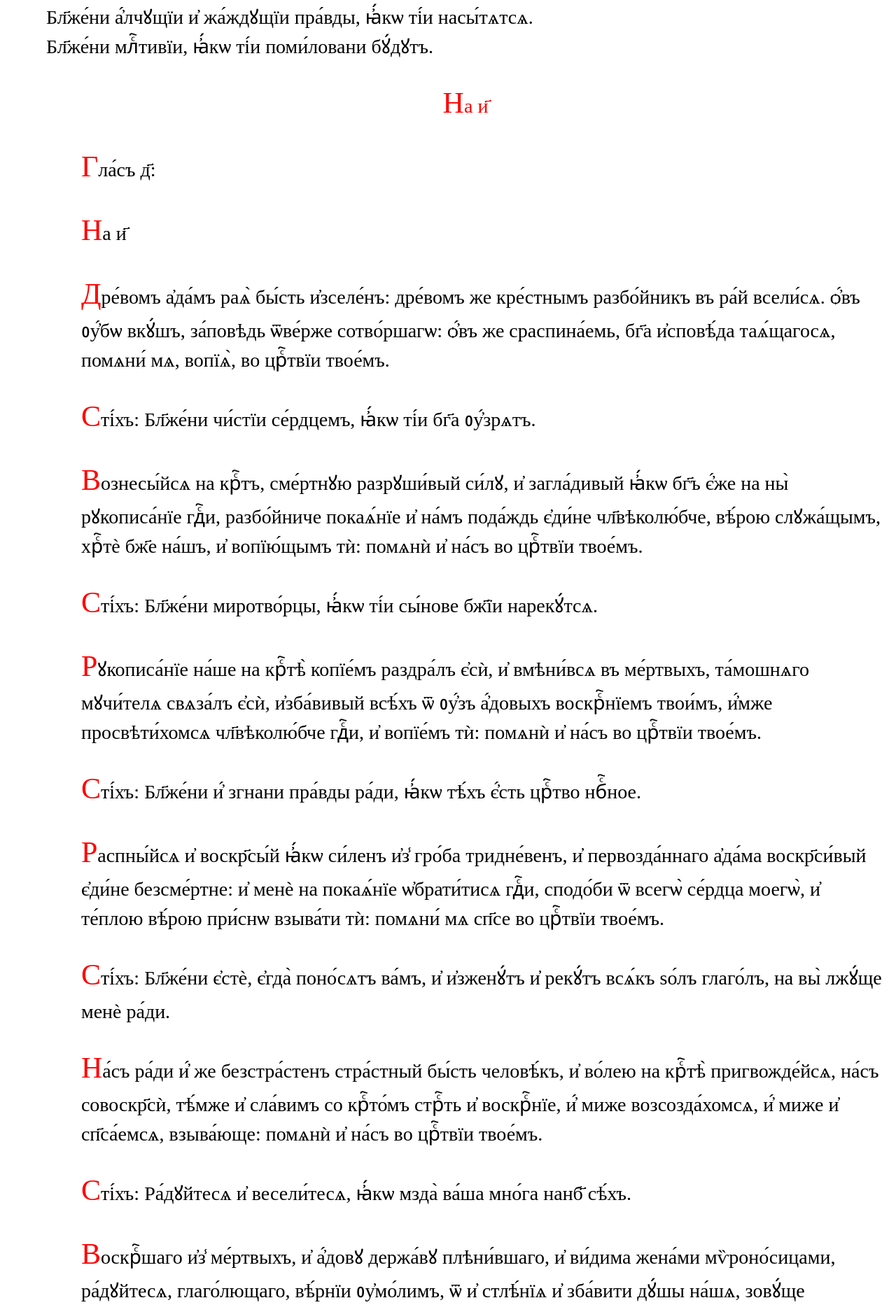
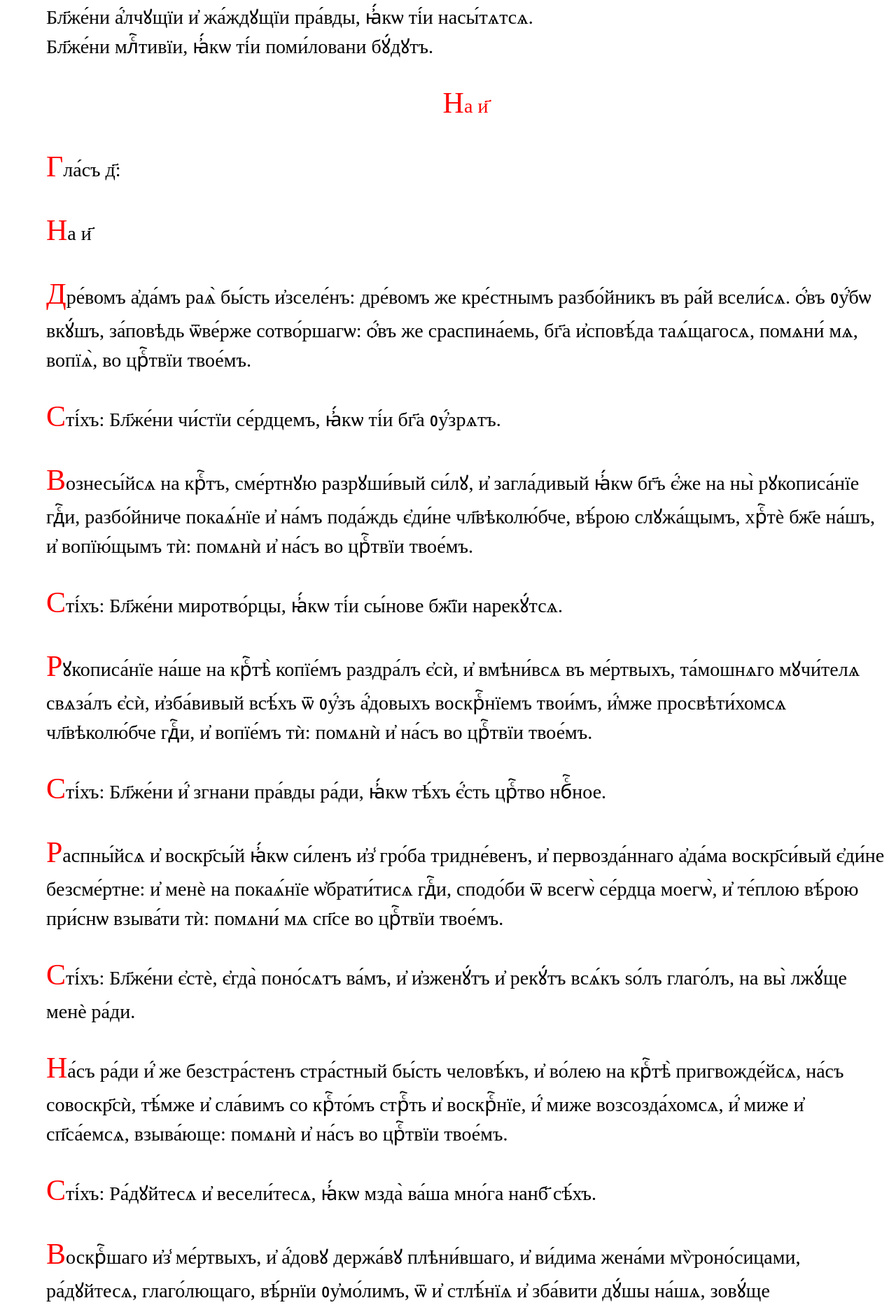
Before and after one commit to markjville/markjville.github.io, a Jekyll site: the page docs/Изобразительная/Гл4.html, which Jekyll copies as it is, in a window 1280 px wide. Shown: the part 399-2264 px from the top of the page at 70% size. Built offline with Jekyll 4.4.1, drawn with Linux system fonts in a browser that asks for light colours; some web fonts are replaced; comment, search, counter and statistics services are not loaded.

Commit message:
Update Гл4.html

```diff
--- a/docs/Изобразительная/Гл4.html
+++ b/docs/Изобразительная/Гл4.html
@@ -45,19 +45,19 @@ p::first-letter {
 <p align="center" ><font color="#ff0000"><font face="Ponomar Unicode">На
 и҃</font></font><br/>
 
-<p style="margin-left: 0.52in; margin-bottom: 0in"><font face="Ponomar Unicode">Гла́съ
+<p><font face="Ponomar Unicode">Гла́съ
 д҃: </font>
 </p>
-<p style="margin-left: 0.52in; margin-bottom: 0in"><font face="Ponomar Unicode">На
+<p><font face="Ponomar Unicode">На
 и҃ </font>
 </p>
-<p style="margin-left: 0.52in; margin-bottom: 0in"><font face="Ponomar Unicode">Дре́вомъ а҆да́мъ раѧ̀ бы́сть и҆зселе́нъ: дре́вомъ же кре́стнымъ разбо́йникъ въ ра́й всели́сѧ. ѻ҆́въ ᲂу҆́бѡ вкꙋ́шъ, за́повѣдь ѿве́рже сотво́ршагѡ: ѻ҆́въ же сраспина́емь, бг҃а и҆сповѣ́да таѧ́щагосѧ, помѧни́
+<p><font face="Ponomar Unicode">Дре́вомъ а҆да́мъ раѧ̀ бы́сть и҆зселе́нъ: дре́вомъ же кре́стнымъ разбо́йникъ въ ра́й всели́сѧ. ѻ҆́въ ᲂу҆́бѡ вкꙋ́шъ, за́повѣдь ѿве́рже сотво́ршагѡ: ѻ҆́въ же сраспина́емь, бг҃а и҆сповѣ́да таѧ́щагосѧ, помѧни́
 мѧ, вопїѧ̀, во црⷭ҇твїи твое́мъ. </font>
 </p>
-<p style="margin-left: 0.52in; margin-bottom: 0in"><font face="Ponomar Unicode">Сті́хъ:
+<p><font face="Ponomar Unicode">Сті́хъ:
 Бл҃же́ни чи́стїи се́рдцемъ, ꙗ҆́кѡ ті́и бг҃а ᲂу҆́зрѧтъ. </font>
 </p>
-<p style="margin-left: 0.52in; margin-bottom: 0in"><font face="Ponomar Unicode">Вознесы́йсѧ
+<p><font face="Ponomar Unicode">Вознесы́йсѧ
 на крⷭ҇тъ, сме́ртнꙋю разрꙋши́вый
 си́лꙋ, и҆ загла́дивый ꙗ҆́кѡ бг҃ъ є҆́же
 на ны̀ рꙋкописа́нїе гдⷭ҇и, разбо́йниче
@@ -65,9 +65,9 @@ p::first-letter {
 чл҃вѣколю́бче, вѣ́рою слꙋжа́щымъ,
 хрⷭ҇тѐ бж҃е на́шъ, и҆ вопїю́щымъ тѝ:
 помѧнѝ и҆ на́съ во црⷭ҇твїи твое́мъ.</font></p>
-<p style="margin-left: 0.52in; margin-bottom: 0in"><font face="Ponomar Unicode">Сті́хъ: Бл҃же́ни миротво́рцы, ꙗ҆́кѡ ті́и сы́нове бж҃їи нарекꙋ́тсѧ. </font>
+<p><font face="Ponomar Unicode">Сті́хъ: Бл҃же́ни миротво́рцы, ꙗ҆́кѡ ті́и сы́нове бж҃їи нарекꙋ́тсѧ. </font>
 </p>
-<p style="margin-left: 0.52in; margin-bottom: 0in"><font face="Ponomar Unicode">Рꙋкописа́нїе
+<p><font face="Ponomar Unicode">Рꙋкописа́нїе
 на́ше на крⷭ҇тѣ̀ копїе́мъ раздра́лъ
 є҆сѝ, и҆ вмѣни́всѧ въ ме́ртвыхъ,
 та́мошнѧго мꙋчи́телѧ свѧза́лъ є҆сѝ,
@@ -76,9 +76,9 @@ p::first-letter {
 просвѣти́хомсѧ чл҃вѣколю́бче гдⷭ҇и,
 и҆ вопїе́мъ тѝ: помѧнѝ и҆ на́съ во
 црⷭ҇твїи твое́мъ.</font></p>
-<p style="margin-left: 0.52in; margin-bottom: 0in"><font face="Ponomar Unicode">Сті́хъ: Бл҃же́ни и҆́ згнани пра́вды ра́ди, ꙗ҆́кѡ тѣ́хъ є҆́сть црⷭ҇тво нбⷭ҇ное. </font>
+<p><font face="Ponomar Unicode">Сті́хъ: Бл҃же́ни и҆́ згнани пра́вды ра́ди, ꙗ҆́кѡ тѣ́хъ є҆́сть црⷭ҇тво нбⷭ҇ное. </font>
 </p>
-<p style="margin-left: 0.52in; margin-bottom: 0in"><font face="Ponomar Unicode">Распны́йсѧ
+<p><font face="Ponomar Unicode">Распны́йсѧ
 и҆ воскр҃сы́й ꙗ҆́кѡ си́ленъ и҆з̾ гро́ба
 тридне́венъ, и҆ первозда́ннаго а҆да́ма
 воскр҃си́вый є҆ди́не безсме́ртне: и҆
@@ -86,9 +86,9 @@ p::first-letter {
 сподо́би ѿ всегѡ̀ се́рдца моегѡ̀, и҆
 те́плою вѣ́рою при́снѡ взыва́ти тѝ:
 помѧни́ мѧ сп҃се во црⷭ҇твїи твое́мъ.</font></p>
-<p style="margin-left: 0.52in; margin-bottom: 0in"><font face="Ponomar Unicode">Сті́хъ: Бл҃же́ни є҆стѐ, є҆гда̀ поно́сѧтъ ва́мъ, и҆ и҆зженꙋ́тъ и҆ рекꙋ́тъ всѧ́къ ѕо́лъ глаго́лъ, на вы̀ лжꙋ́ще менѐ ра́ди. </font>
+<p><font face="Ponomar Unicode">Сті́хъ: Бл҃же́ни є҆стѐ, є҆гда̀ поно́сѧтъ ва́мъ, и҆ и҆зженꙋ́тъ и҆ рекꙋ́тъ всѧ́къ ѕо́лъ глаго́лъ, на вы̀ лжꙋ́ще менѐ ра́ди. </font>
 </p>
-<p style="margin-left: 0.52in; margin-bottom: 0in"><font face="Ponomar Unicode">На́съ
+<p><font face="Ponomar Unicode">На́съ
 ра́ди и҆́ же безстра́стенъ стра́стный
 бы́сть человѣ́къ, и҆ во́лею на крⷭ҇тѣ̀
 пригвожде́йсѧ, на́съ совоскр҃сѝ, тѣ́мже
@@ -96,11 +96,11 @@ p::first-letter {
 воскрⷭ҇нїе, и҆́ миже возсозда́хомсѧ,
 и҆́ миже и҆ сп҃са́емсѧ, взыва́юще:
 помѧнѝ и҆ на́съ во црⷭ҇твїи твое́мъ.</font></p>
-<p style="margin-left: 0.52in; margin-bottom: 0in"><font face="Ponomar Unicode">Сті́хъ:
+<p><font face="Ponomar Unicode">Сті́хъ:
 Ра́дꙋйтесѧ и҆ весели́тесѧ, ꙗ҆́кѡ мзда̀
 ва́ша мно́га нанб҃ сѣ́хъ. </font>
 </p>
-<p style="margin-left: 0.52in; margin-bottom: 0in"><font face="Ponomar Unicode">Воскрⷭ҇шаго
+<p><font face="Ponomar Unicode">Воскрⷭ҇шаго
 и҆з̾ ме́ртвыхъ, и҆ а҆́довꙋ держа́вꙋ
 плѣни́вшаго, и҆ ви́дима жена́ми
 мѷроно́сицами, ра́дꙋйтесѧ, глаго́лющаго,
@@ -110,9 +110,9 @@ p::first-letter {
 гла́сомъ къ немꙋ̀: помѧнѝ и҆ на́съ во
 црⷭ҇твїи твое́мъ. </font>
 </p>
-<p style="margin-left: 0.52in; margin-bottom: 0in"><font face="Ponomar Unicode">Сла́ва ѻ҆ц҃ꙋ̀, и҆ сн҃ꙋ , и҆ ст҃о́мꙋ дх҃ꙋ. </font>
+<p><font face="Ponomar Unicode">Сла́ва ѻ҆ц҃ꙋ̀, и҆ сн҃ꙋ , и҆ ст҃о́мꙋ дх҃ꙋ. </font>
 </p>
-<p style="margin-left: 0.52in; margin-bottom: 0in"><font face="Ponomar Unicode">Ѻ҆ц҃а̀,
+<p><font face="Ponomar Unicode">Ѻ҆ц҃а̀,
 и҆ сн҃а, и҆ ст҃а́го дх҃а, всѝ є҆диномꙋ́дреннѡ
 вѣ́рнїи славосло́вити досто́йнѡ
 помо́лимсѧ: є҆ди́нство бж҃ества̀, въ
@@ -121,9 +121,9 @@ p::first-letter {
 непристꙋ́пно, и҆́мже и҆збавлѧ́емсѧ
 ѻ҆́гненнагѡ мꙋче́нїѧ. </font>
 </p>
-<p style="margin-left: 0.52in; margin-bottom: 0in"><font face="Ponomar Unicode">И҆ ны́нѣ и҆ при́снѡ, и҆ во вѣ́ки вѣкѡ́въ. А҆ми́нь. </font>
+<p><font face="Ponomar Unicode">И҆ ны́нѣ и҆ при́снѡ, и҆ во вѣ́ки вѣкѡ́въ. А҆ми́нь. </font>
 </p>
-<p style="margin-left: 0.52in; margin-bottom: 0in"><font face="Ponomar Unicode">Мт҃рь
+<p><font face="Ponomar Unicode">Мт҃рь
 твою̀ хрⷭ҇тѐ, пло́тїю без̾ сѣ́мене
 ро́ждшꙋю тѧ̀, и҆ дв҃ꙋ вои́стиннꙋ, и҆
 по ржⷭ҇твѣ̀ пребы́вшꙋ нетлѣ́ннꙋ, сїю̀
```
